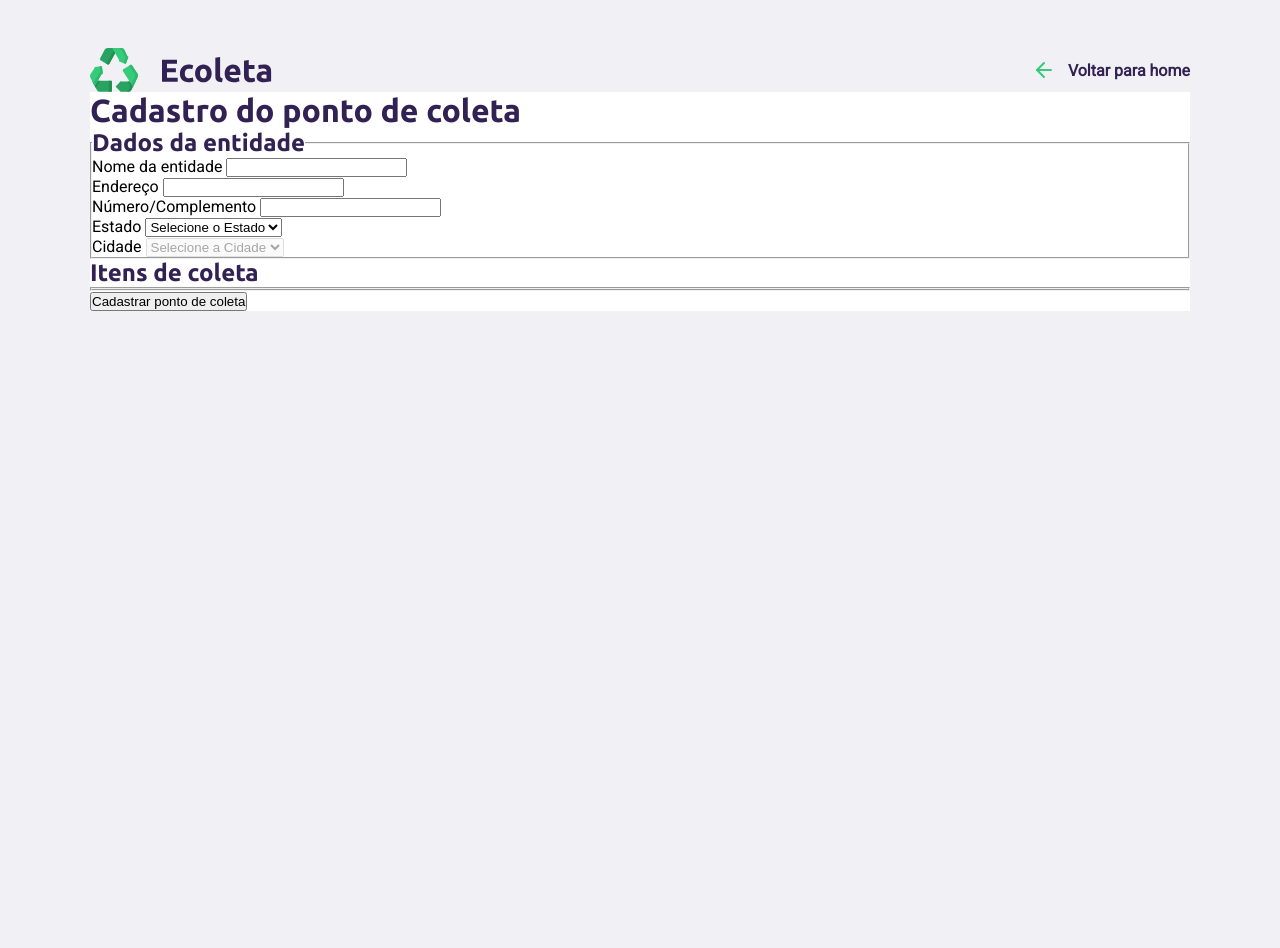
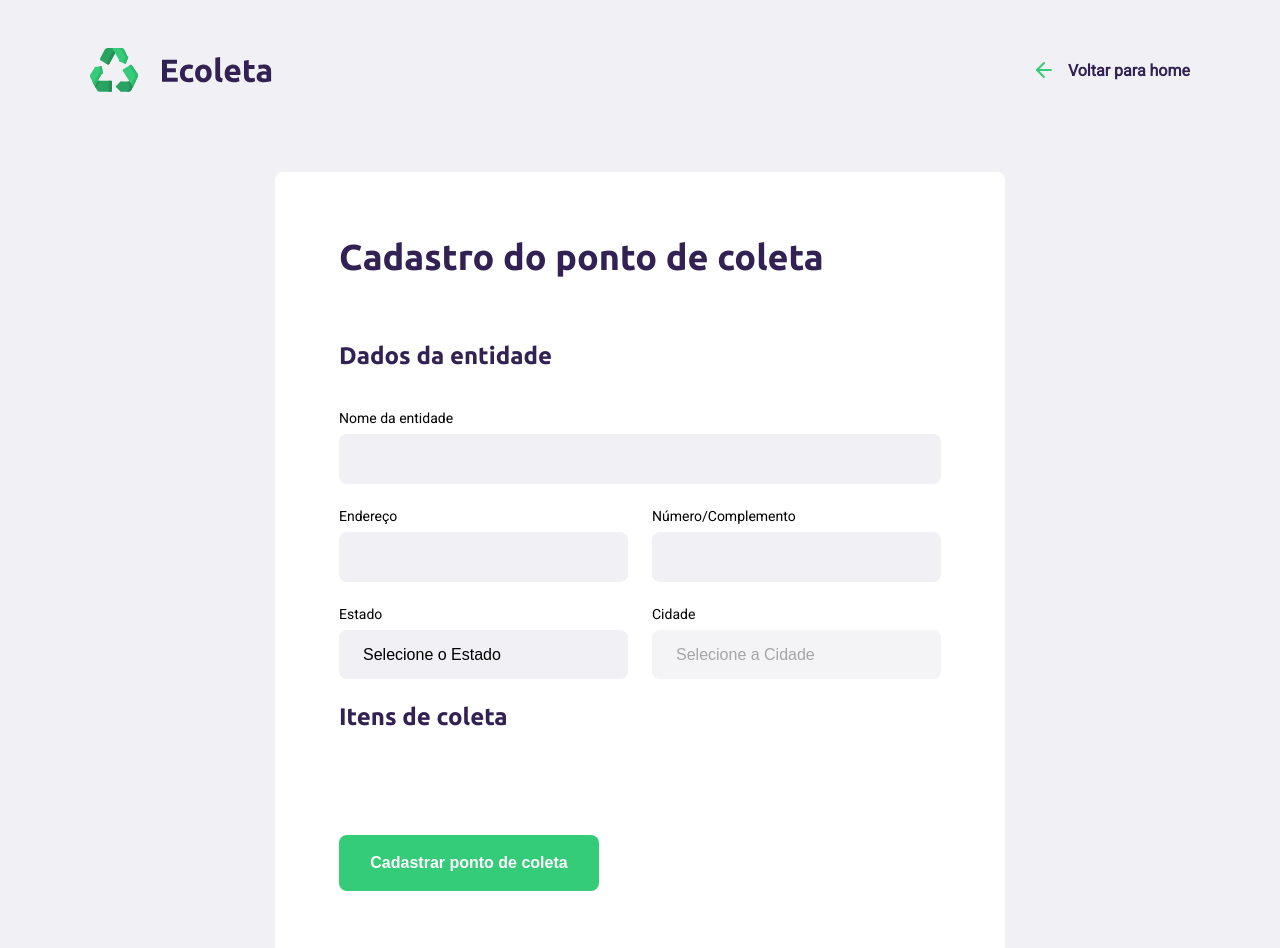
Before and after one commit to isaacdias/ecoleta, a plain HTML site: page create-point.html in a window 1280 px wide. Shown: the top 948 px of the page. Before the commit the page ends 800 px from the top, so only its background shows below. Drawn offline with Linux system fonts and the light colour scheme.

Commit message:
estilizando o fomr

```diff
--- a/styles/create-point.css
+++ b/styles/create-point.css
@@ -30,4 +30,80 @@
 
 form {
     background-color: white;
+    padding: 64px;
+    border-radius: 8px;
+    margin-top: 80px;
+    max-width: 730px;
+    margin: 80px auto;
 }
+
+form h1 {
+    font-size: 36px;
+}
+
+form fieldset {
+    margin-top: 64px;
+    border: 0;
+}
+
+form legend {
+    margin-bottom: 40px;
+}
+
+form legend h2 {
+    font-size: 24px;
+}
+
+form .field {
+    display: flex;
+    flex-direction: column;
+    margin-bottom: 24px;
+    flex: 1;
+}
+
+form .field-group {
+    display: flex;
+
+}
+
+form input,
+form select {
+    background-color: #f0f0f5;
+    border: 0;
+    padding: 16px 24px;
+    font-size: 16px;
+
+    border-radius: 8px;
+}
+
+form select {
+    -webkit-appearance: none;
+    -moz-appearance: none;
+    appearance: none;
+}
+
+form label {
+    font-size: 14px;
+    margin-bottom: 8px;
+}
+
+form .field-group .field + .field {
+    margin-left: 24px;
+}
+
+form button {
+    width: 260px;
+    height: 56px;
+    background-color: var(--primary-color);
+    border-radius: 8px;
+    color: white;
+    font-weight: bold;
+    font-size: 16px;
+    border: 0;
+    margin-top: 40px;
+    transition: background-color 400ms;
+}
+
+form button:hover {
+    background-color: #2fb86e;
+}
--- a/styles/main.css
+++ b/styles/main.css
@@ -6,6 +6,7 @@
 * {
     padding: 0;
     margin: 0;
+    box-sizing: border-box;
 }
 
 html {
```
